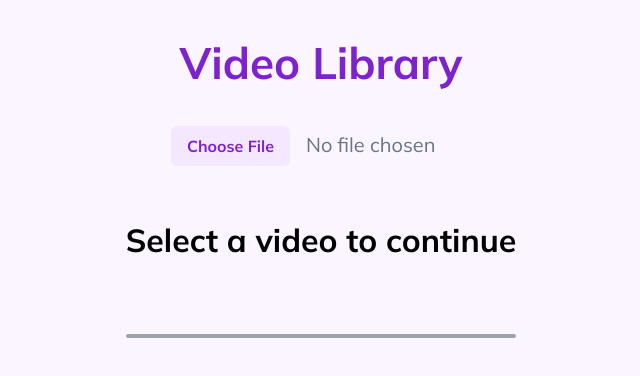
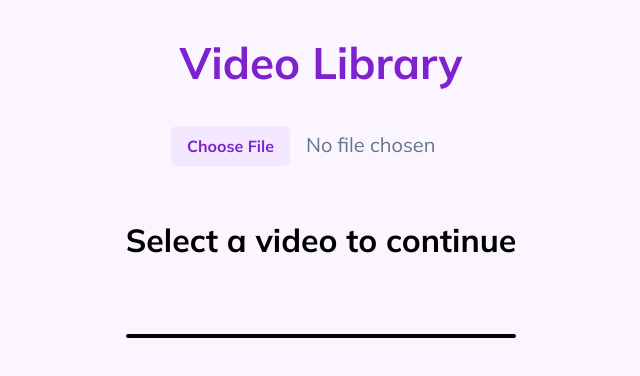
Before and after one commit to sweta1308/video-library, a React (Create React App) app: page / in a window 1280 px wide. Shown: the top 376 px of the page, without its empty margins (319-959 px from the left). Built offline with nearby package versions, Linux system fonts and the light colour scheme.

Commit message:
refactor: made minor fixes

```diff
--- a/src/components/Video.jsx
+++ b/src/components/Video.jsx
@@ -101,11 +101,11 @@ export const Video = () => {
                 className="absolute z-20 top-0 bottom-0 left-0 right-0"
               >
                 {videoState.isPlaying ? (
-                  <div className="bg-white w-[100px] mx-auto opacity-50 rounded-md hover:bg-gray-300 hover:opacity-70">
+                  <div className="bg-white w-[100px] mx-auto opacity-50 rounded-xl hover:bg-gray-300 hover:opacity-70">
                     <Pause sx={{ fontSize: 70 }} />
                   </div>
                 ) : (
-                  <div className="bg-white w-[100px] mx-auto opacity-50 rounded-md hover:bg-gray-300 hover:opacity-70">
+                  <div className="bg-white w-[100px] mx-auto opacity-50 rounded-xl hover:bg-gray-300 hover:opacity-70">
                     <PlayArrow sx={{ fontSize: 70 }} />
                   </div>
                 )}
--- a/src/components/VideoInput.jsx
+++ b/src/components/VideoInput.jsx
@@ -32,7 +32,7 @@ export const VideoInput = () => {
         />
         <Video />
         <div
-          className="border-2 border-gray-400 w-full m-5 rounded-sm"
+          className="border-2 border-black w-full m-5 rounded-sm"
           id="waveform"
         ></div>
       </div>
```
